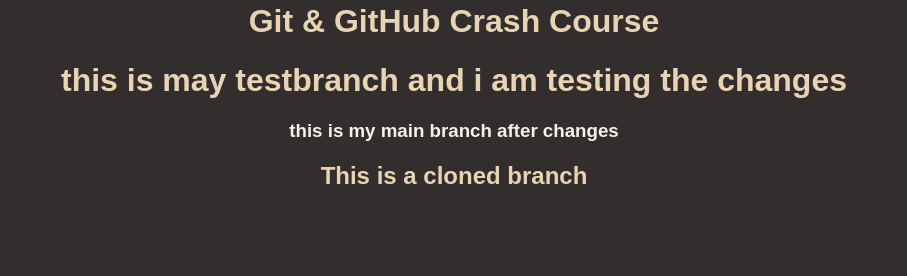
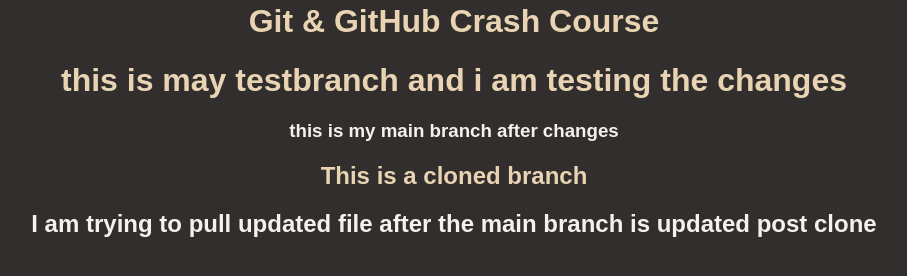
Before and after one commit to MonicaJMittal/MyFirstRepository, a plain HTML site: page index.html in a window 1280 px wide. Shown: the part 166-442 px from the top of the page, without its empty margins (186-1093 px from the left). Drawn offline with Linux system fonts and the light colour scheme.

Commit message:
Update index.html

```diff
--- a/index.html
+++ b/index.html
@@ -15,6 +15,7 @@
     <section>
       <h3> this is my main branch after changes
         <h1> This is a cloned branch</h1>
+        <h2> I am trying to pull updated file after the main branch is updated post clone</h2>
     </section>
   </body>
 </html>
```
